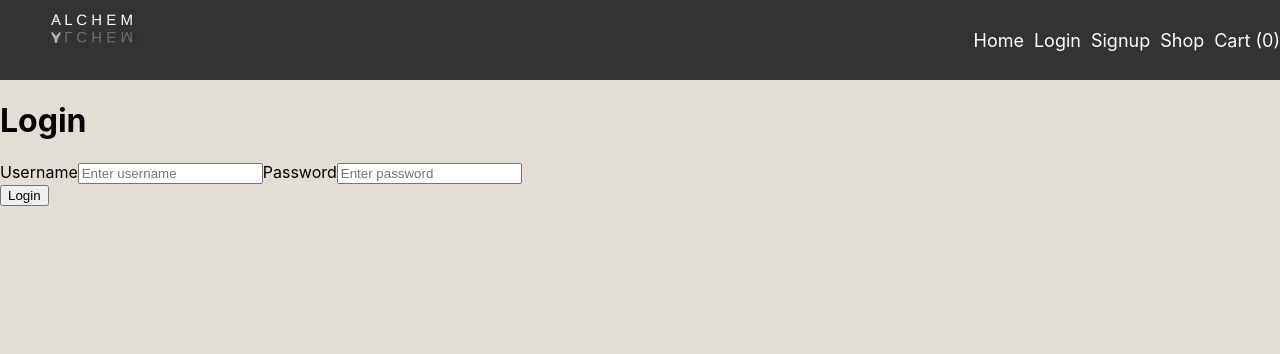
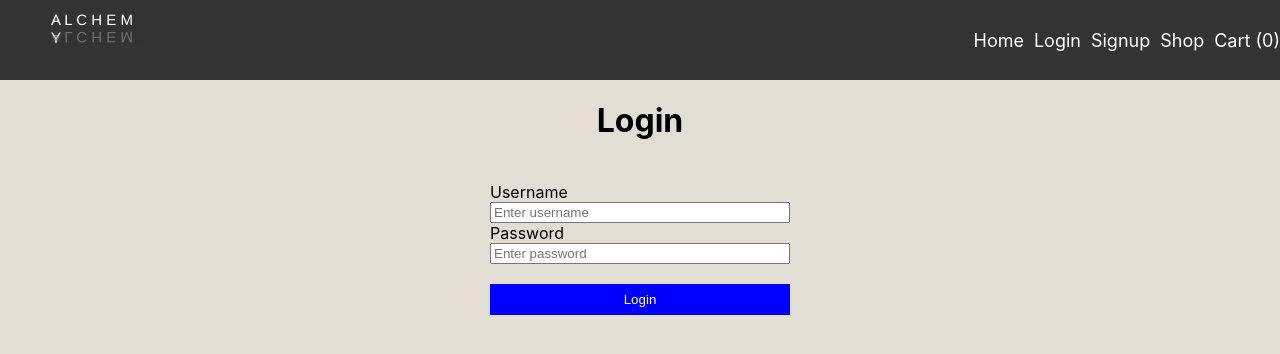
Before and after one commit to 0714424507/Alchemy-Front-End, a React (Create React App) app: page /Login in a window 1280 px wide. Shown: the top 354 px of the page. Built offline with nearby package versions, Linux system fonts and the light colour scheme.

Commit message:
update login

```diff
--- a/src/components/Login.css
+++ b/src/components/Login.css
@@ -11,7 +11,7 @@
     margin-top: 20px;
   }
 
-  .loginInput {
+  .usernameInput {
     margin-bottom: 10px;
     padding: 8px;
   }
--- a/src/components/Login.js
+++ b/src/components/Login.js
@@ -1,5 +1,7 @@
 import React, { useState } from "react";
 import { useNavigate } from "react-router-dom";
+import './Login.css'; // Import the CSS file
+
 
 const Login = () => {
   const [username, setUsername] = useState("");
```
